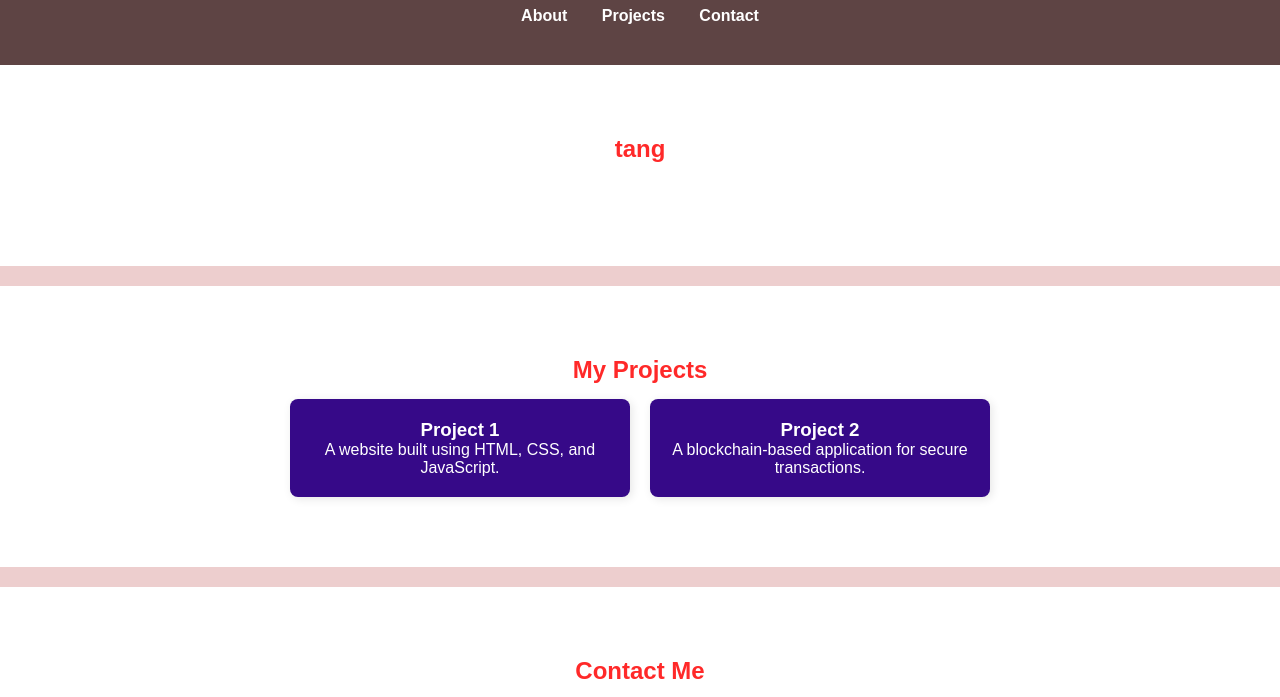
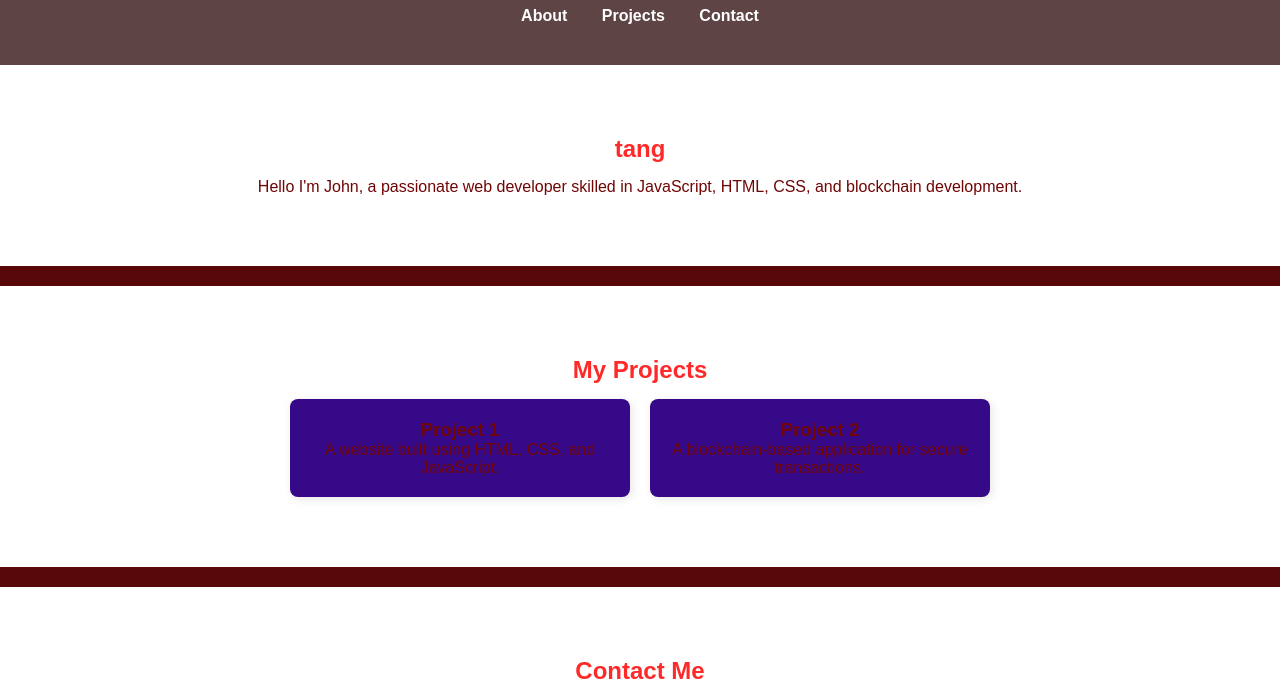
Before and after one commit to thaptawon123/portfolio, a plain HTML site: page index.html in a window 1280 px wide. Shown: the part 103-800 px from the top of the page. Drawn offline with Linux system fonts and the light colour scheme.

Commit message:
change color body

```diff
--- a/styles.css
+++ b/styles.css
@@ -16,8 +16,8 @@ a {
 /* General styles */
 body {
   font-family: Arial, sans-serif;
-  background: #edcece;
-  color: #ffffff;
+  background: #580808;
+  color: #710505;
 }
 
 /* Container */
```
